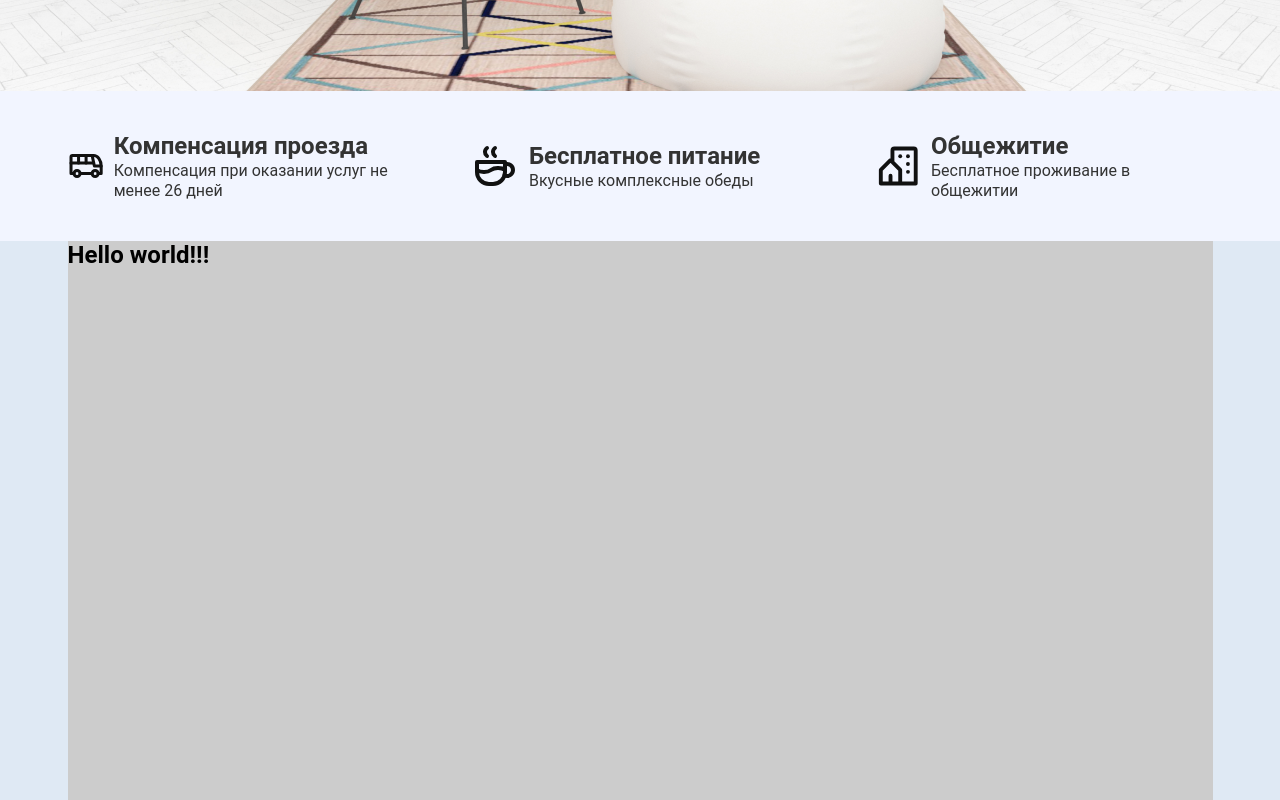
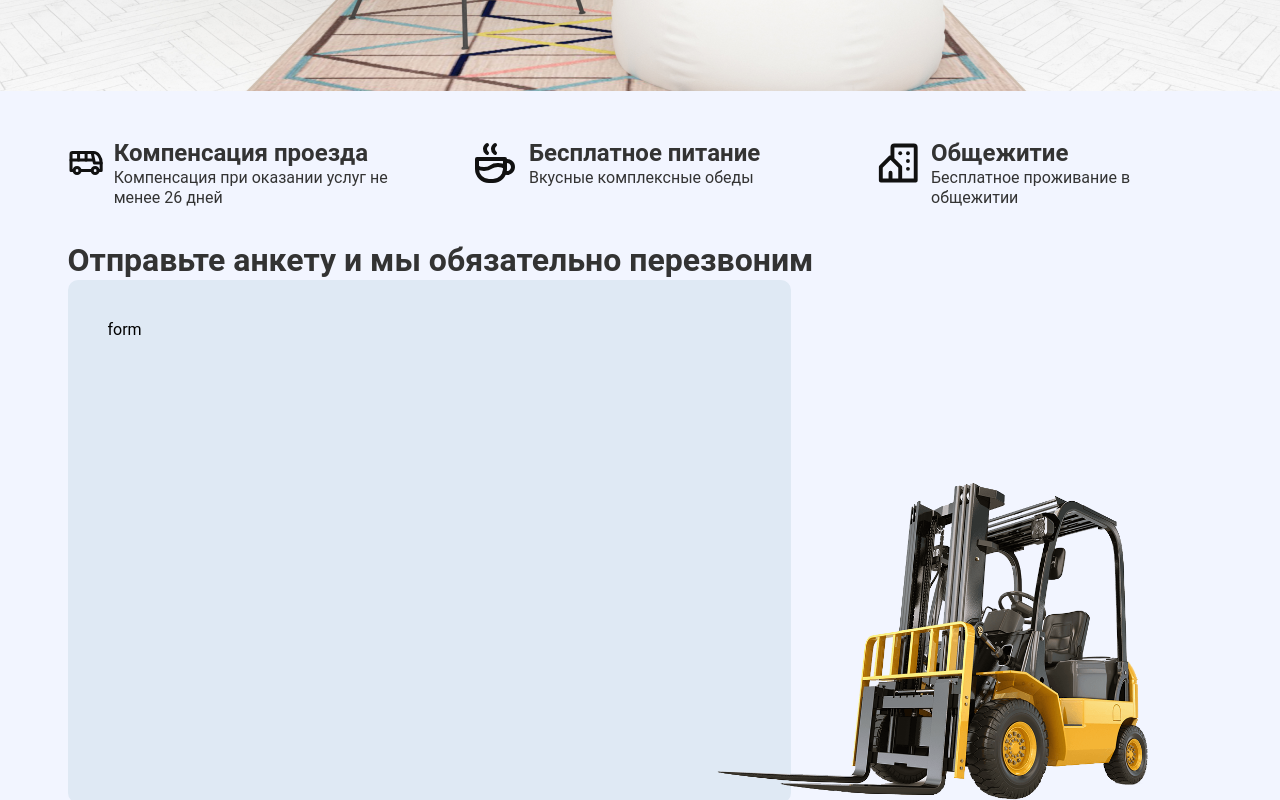
Before and after one commit to Zhybuliou/vahta, a React (Vite) app: page / in a window 1280 px wide. Shown: the part 780-1580 px from the top of the page. Built offline with nearby package versions, Linux system fonts and the light colour scheme; no server answers.

Commit message:
feat: start form section

```diff
--- a/src/App.scss
+++ b/src/App.scss
@@ -2,6 +2,7 @@
 @import "./scss/constants.scss";
 @import "./scss/home.scss";
 @import "./scss/header.scss";
+@import "./scss/form.scss";
 
 * {
   font-family: Roboto, sans-serif;
--- /dev/null
+++ b/src/components/Form.tsx
@@ -0,0 +1,51 @@
+import axios from 'axios';
+import { useEffect, useState } from 'react';
+
+export default function Form() {
+  // form states
+  const [name, setName] = useState('');
+  const [age, setAge] = useState('');
+  const [designation, setDesignation] = useState('');
+  const [salary, setSalary] = useState('');
+
+  // retrived data state
+  const [data, setData] = useState([]);
+
+  // submit event
+  const handleSubmit = (e: Event) => {
+    e.preventDefault();
+    // console.log(name, age, designation, salary);
+
+    // our object to pass
+    // const data = {
+    //   name,
+    //   age,
+    //   designation,
+    //   salary,
+    // };
+    axios
+      .post('https://sheet.best/api/sheets/e7a8bead-e947-4de5-9421-8e17433a3fff', data)
+      .then((response) => {
+        // console.log(response);
+        setName('');
+        setAge('');
+        setDesignation('');
+        setSalary('');
+      });
+  };
+  // getting data function
+  const getData = () => {
+    axios
+      .get('https://sheet.best/api/sheets/e7a8bead-e947-4de5-9421-8e17433a3fff')
+      .then((response) => {
+        setData(response.data);
+      });
+  };
+
+  // triggering function
+  useEffect(() => {
+    getData();
+  }, [data]);
+
+  return <div className="form-wrapper">form</div>;
+}
--- a/src/pages/Home.tsx
+++ b/src/pages/Home.tsx
@@ -1,6 +1,6 @@
-import { FaShuttleVan, FaCoffee, FaBuilding } from 'react-icons/fa';
 import { TbBus, TbCoffee, TbBuildingCommunity } from 'react-icons/tb';
 import Button from '../components/Button';
+import Form from '../components/Form';
 
 export default function Home() {
   return (
@@ -39,9 +39,20 @@ export default function Home() {
           </div>
         </div>
       </div>
-      <div className="wrapper-content">
+      <div id="form" className="form-section">
+        <div className="form-section-wrapper">
+          <h2 className="form-section-header">Отправьте анкету и мы обязательно перезвоним</h2>
+          <div className="form-section-content">
+            <div className="form-section-content-left">
+              <Form />
+            </div>
+            <div className="form-section-content-right" />
+          </div>
+        </div>
+      </div>
+      {/* <div className="wrapper-content">
         <h2>Hello world!!!</h2>
-      </div>
+      </div> */}
     </>
   );
 }
--- /dev/null
+++ b/src/scss/form.scss
@@ -0,0 +1,12 @@
+.form-wrapper{
+    display: flex;
+    flex-direction: column;
+    justify-content: space-between;
+    width: 643px;
+    height: 443px;
+
+    padding: 40px;
+
+    background: #DFE9F4;
+    border-radius: 10px;
+}
--- a/src/scss/home.scss
+++ b/src/scss/home.scss
@@ -66,7 +66,6 @@
 }
 .advantages-item{
     display: flex;
-    align-items: center;
     width: 338px;
     height: 55px;
     svg{
@@ -90,3 +89,34 @@
         color: #333333;
     }
 }
+.form-section{
+    height: 874px;
+    width: 100%;
+
+    background: #F2F5FF;
+}
+.form-section-wrapper{
+    margin: 0 auto;
+    max-width: 1145px;
+    height: 100%;
+}
+.form-section-header{
+    font-style: normal;
+    font-weight: 700;
+    font-size: 32px;
+    line-height: 39px;
+    color: #333333;
+}
+.form-section-content{
+    display: flex;
+}
+.form-section-content-left{
+    width: 55%;
+}
+.form-section-content-right{
+    width: 45%;
+    background-image: url('../../public/image/bulldozer.png');
+    background-repeat: no-repeat;
+    background-size: 100%;
+    background-position: bottom;
+}
```
Also changed, not shown: package.json (+10 -1 lines), public/image/bulldozer.png (added), 1 other file (tests, documents, lock files or other folders).
